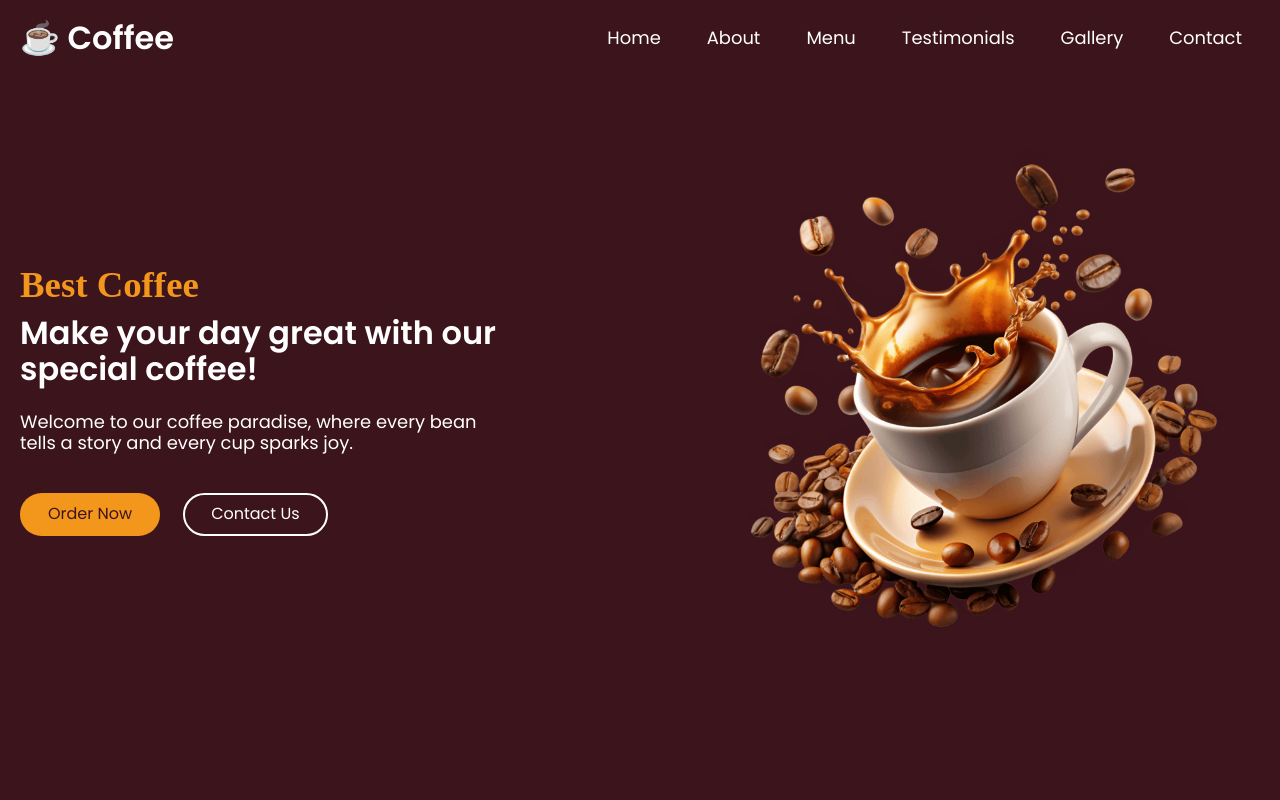
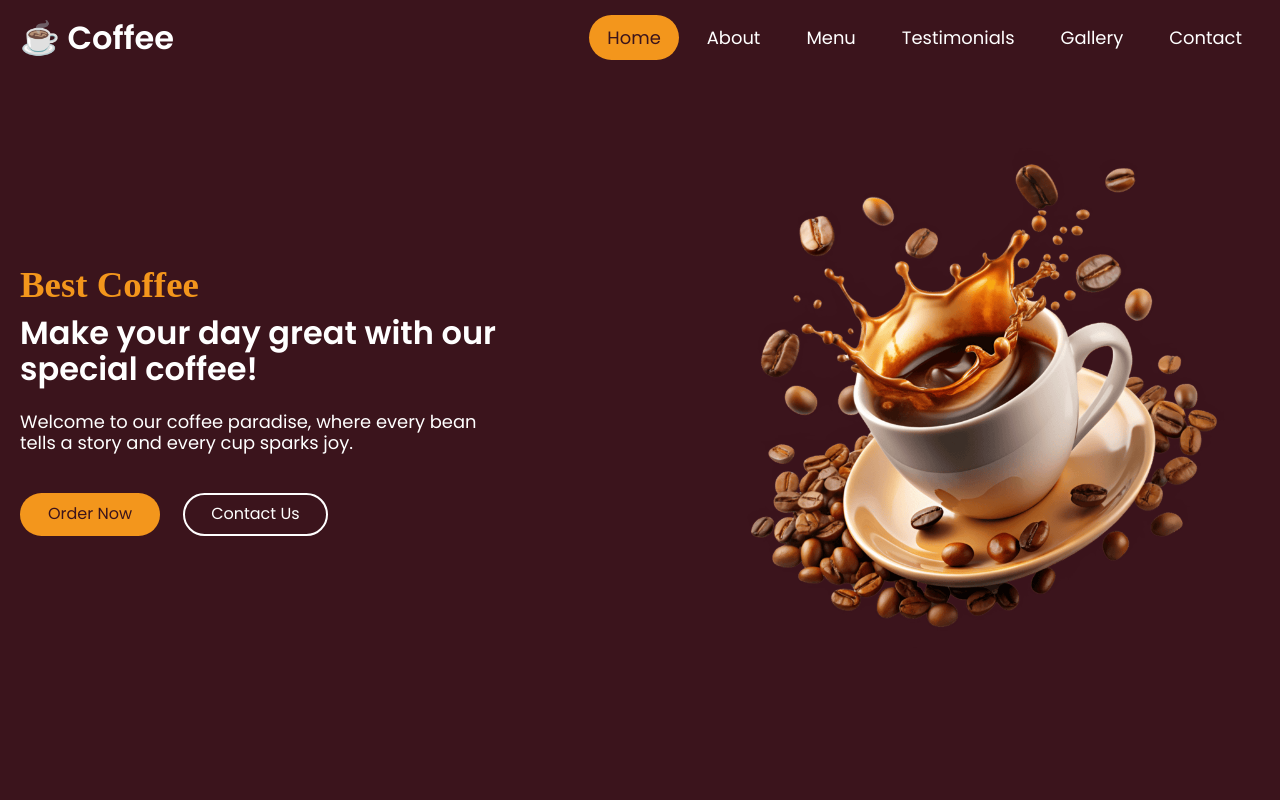
Before and after one commit to KhalilArfaoui41/Coffee-Shop-html-css-js, a plain HTML site: page index.html in a window 1280 px wide. Both pictures are taken after a click on the link "Home". Shown: the top 800 px of the page. Drawn offline with nearby package versions, Linux system fonts and the light colour scheme; a web font is replaced by a local one.

Commit message:
add transition and active class to navbar
add transition and active class to navbar

```diff
--- a/index.css
+++ b/index.css
@@ -131,10 +131,11 @@ header .navbar {
   padding: 10px 18px;
   border-radius: var(--border-radius-m);
   font-size: var(--font-size-m);
-  transition: var(--transition);
+  transition: background-color var(--transition), color var(--transition);
 }
 
-.navbar .nav-menu .nav-link:hover {
+.navbar .nav-menu .nav-link:hover,
+.navbar .nav-menu .nav-link.active {
   color: var(--primary-color);
   background-color: var(--secondary-color);
 }
--- a/index.html
+++ b/index.html
@@ -31,7 +31,7 @@
       <ul class="nav-menu">
         <button id="menu-close-button" class="fas fa-times"></button>
         <li class="nav-item">
-          <a href="#" class="nav-link">Home</a>
+          <a href="#" class="nav-link active">Home</a>
         </li>
         <li class="nav-item">
           <a href="#about" class="nav-link">About</a>
--- a/script.js
+++ b/script.js
@@ -14,6 +14,12 @@ menuCloseBtn.addEventListener('click', () => {
 navLinks.forEach((link) => {
   link.addEventListener('click', () => {
     menuOpenBtn.click()
+
+    // Remove .active from all links
+    navLinks.forEach((nav) => nav.classList.remove('active'))
+
+    // Add .active to the clicked link
+    link.classList.add('active')
   })
 })
 
@@ -50,3 +56,9 @@ const swiper = new Swiper('.slider-wrapper', {
     },
   },
 })
+
+window.onload = function () {
+  setTimeout(() => {
+    window.scrollTo({ top: 0, behavior: 'smooth' })
+  }, 1)
+}
```
